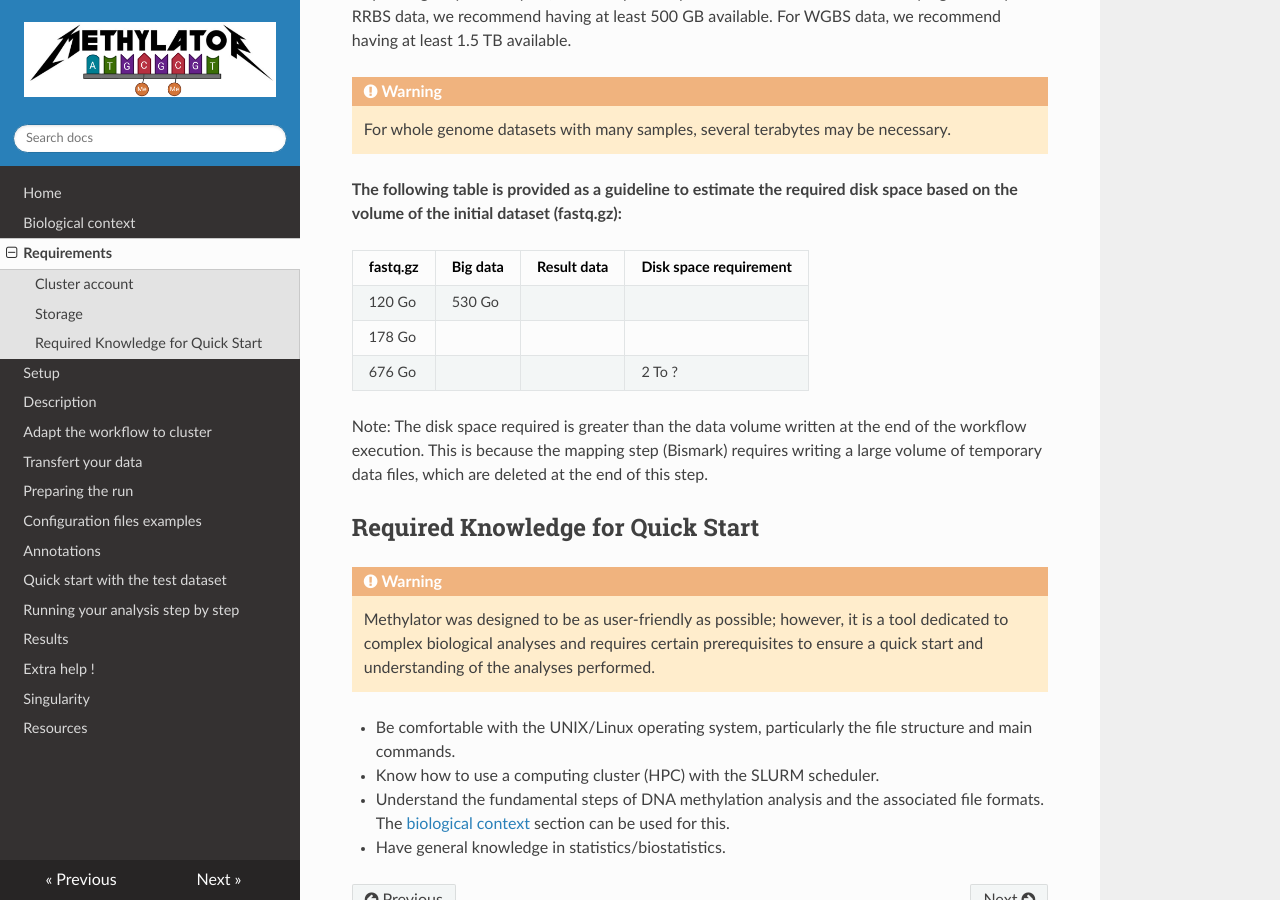
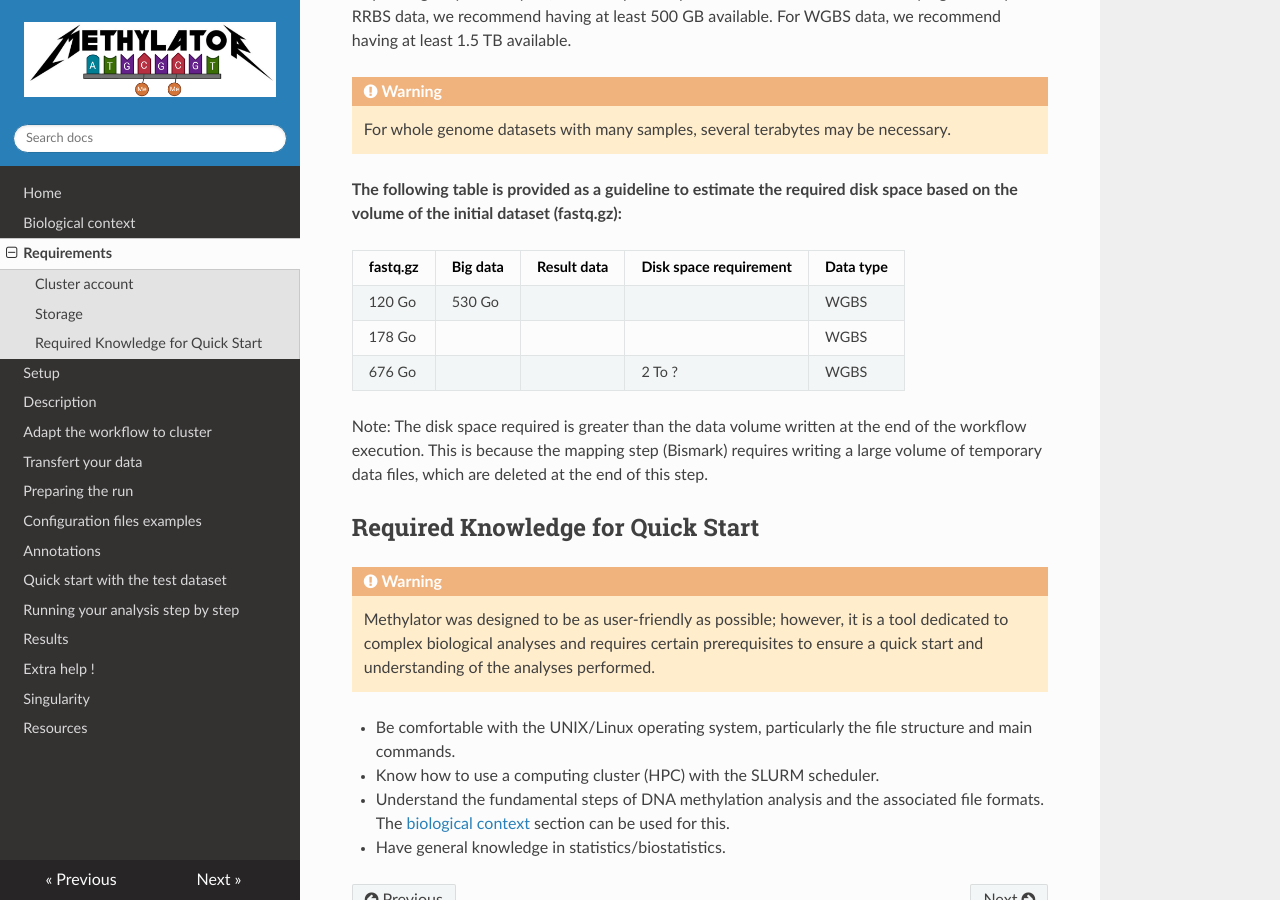
Before and after one commit to parisepigenetics/Methylator-Documentation, an MkDocs documentation site: the page built from docs/before_start.md, in a window 1280 px wide and 900 px high, scrolled down 483 px. Built offline with MkDocs 1.6.1, drawn with Linux system fonts in a browser that asks for light colours; nearby versions of some CDN libraries.

Commit message:
Update before_start.md

```diff
--- a/docs/before_start.md
+++ b/docs/before_start.md
@@ -17,11 +17,11 @@ Depending on your analyses, the disk space required to run the workflow can vary
 
 **The following table is provided as a guideline to estimate the required disk space based on the volume of the initial dataset (fastq.gz):**
 
-| fastq.gz | Big data | Result data | Disk space requirement |
-| -------- | -------- | ----------- | ---------------------- |
-| 120 Go   | 530 Go   |             |                        |
-| 178 Go   |          |             |                        |
-| 676 Go   |          |             |          2 To ?        |
+| fastq.gz | Big data | Result data | Disk space requirement | Data type |
+| -------- | -------- | ----------- | ---------------------- | --------- |
+| 120 Go   | 530 Go   |             |                        |    WGBS   |
+| 178 Go   |          |             |                        |    WGBS   |
+| 676 Go   |          |             |          2 To ?        |    WGBS   |
 
 Note: The disk space required is greater than the data volume written at the end of the workflow execution. This is because the mapping step (Bismark) requires writing a large volume of temporary data files, which are deleted at the end of this step.
 
```
